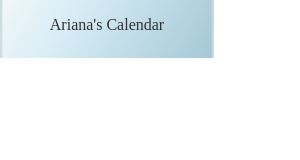
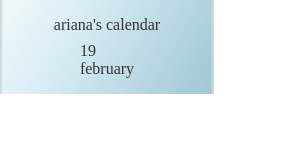
Before and after one commit to ariisoup/minicalendar, an Electron app: page index.html in a window 300 px wide. Drawn offline with Linux system fonts and the light colour scheme.

Commit message:
added main logic for calendar into script.js

```diff
--- a/index.html
+++ b/index.html
@@ -5,10 +5,10 @@
         <title>Calendar Widget</title>
         <link rel="stylesheet" href="styles.css" />
     </head>
-
+<!-- create divs for main calendar -->
     <body>
         <div class="app">
-            <div class="title">Ariana's Calendar</div>
+            <div class="title">ariana's calendar</div>
             <dive id="calendar">
                 <div id="day"></div>
                 <div id="month"></div>
--- a/script.js
+++ b/script.js
@@ -0,0 +1,15 @@
+//define calendar functions
+
+function updateCalendar() {
+    const now = new Date();
+    const day = now.getDate();
+    const monthNames = ["january", "february", "march", "april", "may", "june", "july", "august", "september", "october", "november", "december"];
+
+    const month = monthNames[now.getMonth()];
+
+    document.getElementById('day').textContent = day;
+    document.getElementById('month').textContent = month;
+}
+
+//call update calendar
+updateCalendar();
```
